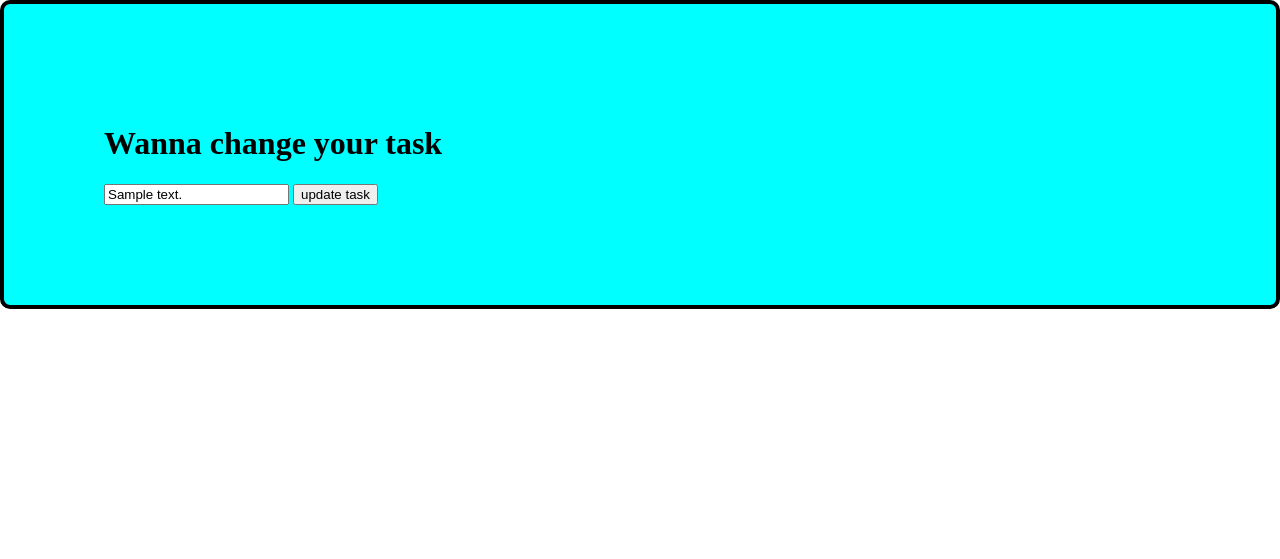
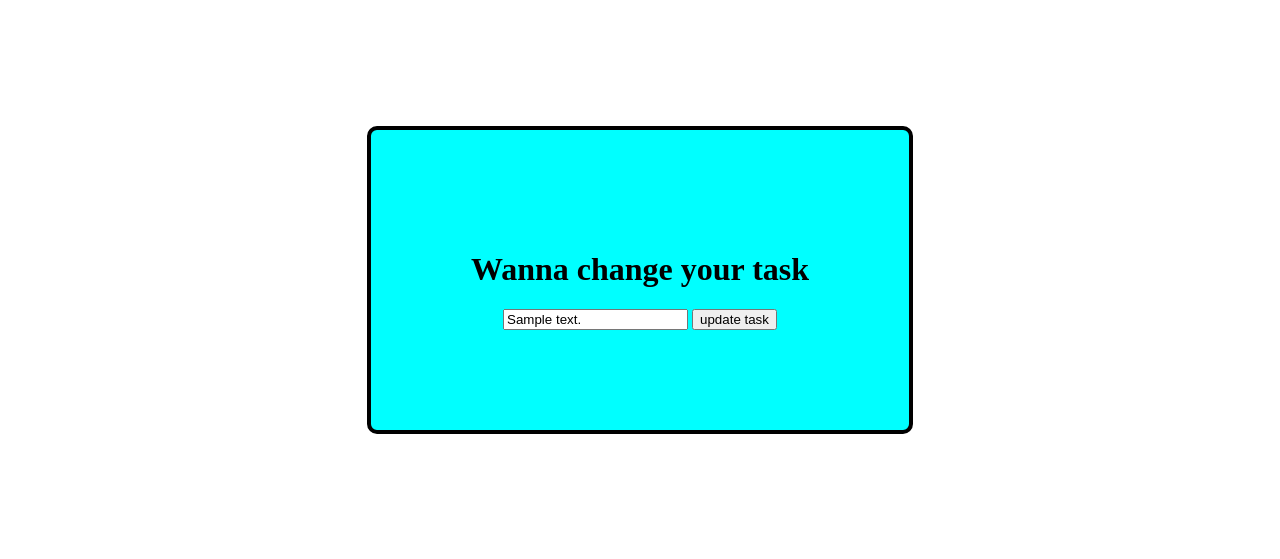
Before and after one commit to ramprasanth0/Todo-App, a Flask app: page /update/1 in a window 1280 px wide. Shown: the top 559 px of the page. Run offline with Flask 3, Linux system fonts and the light colour scheme; tables that the repository leaves empty hold one stand-in row (values such as "Sample post").

Commit message:
updated css

```diff
--- a/static/css/main.css
+++ b/static/css/main.css
@@ -5,7 +5,6 @@ body{
 .content-container{
     text-align: center;
     display: flex;
-    flex-direction: row;
     justify-content: center;
     align-items: center;
     height: 70vh;
--- a/templates/update.html
+++ b/templates/update.html
@@ -1,5 +1,6 @@
 {%extends 'base.html'%}
 {%block content%}
+<div class="content-container">
     <div class="content">
         <h1>Wanna change your task</h1>
         <form action="/update/{{todo.id}}" method="post">
@@ -7,4 +8,5 @@
             <input type="submit" value="update task">
         </form>
     </div>
+</div>
 {%endblock%}
```
Also changed, not shown: instance/todo.db. Lines whose indentation alone changed are shown as unchanged.
